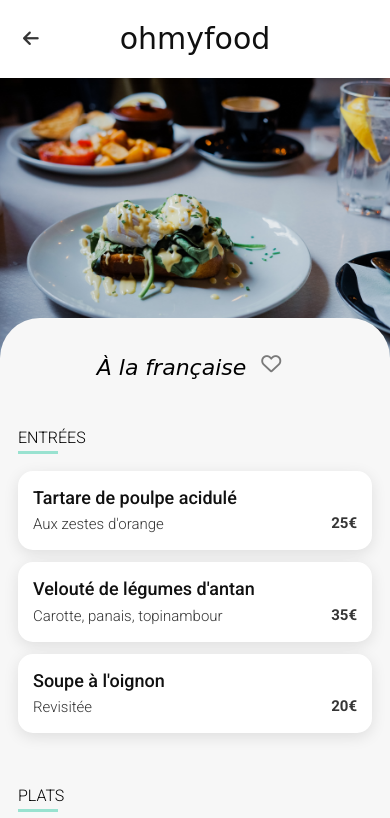
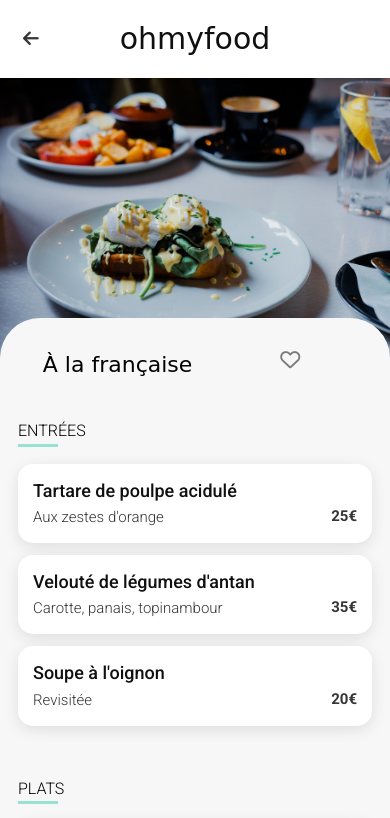
Before and after one commit to Opheris/OhMyFood-Project, a plain HTML site: page a-la-francaise.html in a window 390 px wide. Shown: the top 818 px of the page. Drawn offline with Linux system fonts and the light colour scheme; a web font is replaced by a local one.

Commit message:
Corrections SCSS : ajustement des cœurs en mode mobile

```diff
--- a/scss/partials/_restaurants.scss
+++ b/scss/partials/_restaurants.scss
@@ -40,3 +40,22 @@
   color: $black;
   font-style: oblique 8deg;
 }
+
+@media screen and (max-width: 768px) {
+  .restaurant-header {
+    display: flex;
+    justify-content: space-evenly;
+  }
+  .restaurant-title {
+    font-family: $font-title;
+    font-size: 68px;
+    font-style: normal;
+    font-weight: 400;
+    line-height: normal;
+    margin-left: -35px; /* Décalage plus important vers la gauche */
+    flex: none;
+  }
+  .heart-wrapper {
+    font-size: 400px;
+  }
+}
```
Also changed, not shown: style/restaurant.css.
